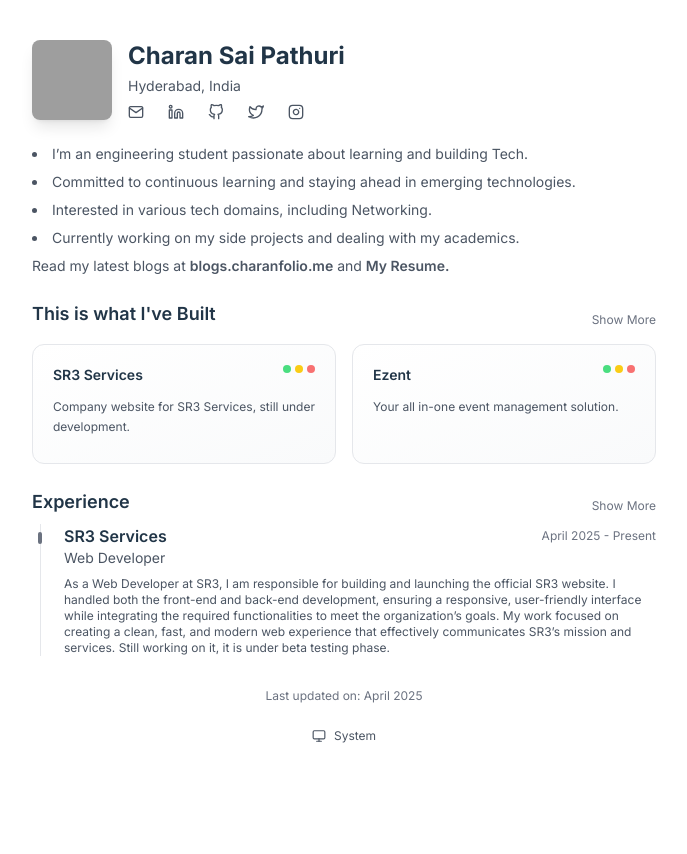
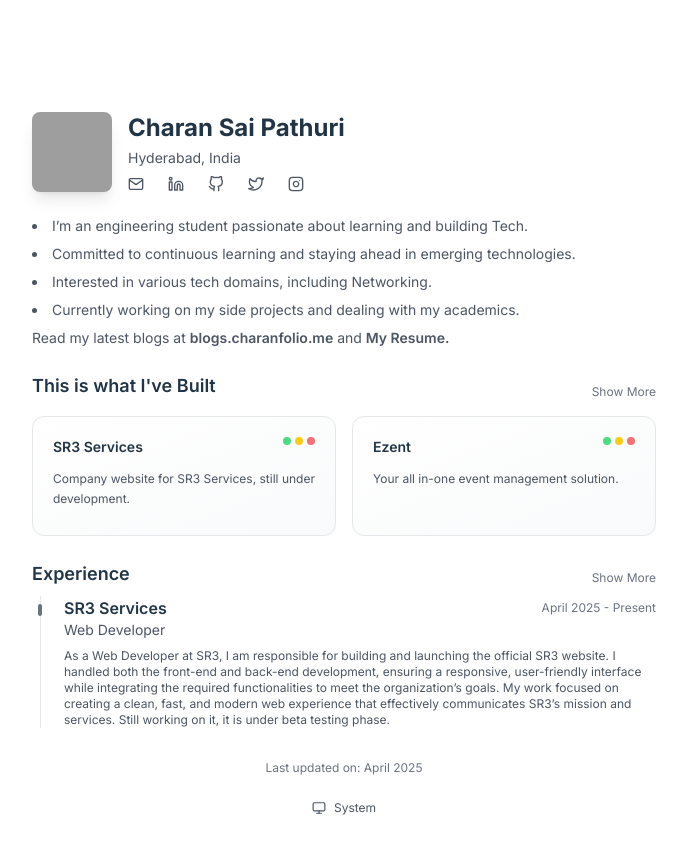
Before and after one commit to Charannsai/charanfolioo, a React (Vite) app: page / in a window 1280 px wide. Shown: the top 854 px of the page, without its empty margins (296-983 px from the left). Before the commit the page ends 800 px from the top, so only its background shows below. Built offline with nearby package versions, Linux system fonts and the light colour scheme; grey boxes are pictures that could not be loaded.

Commit message:
color fix

```diff
--- a/src/App.jsx
+++ b/src/App.jsx
@@ -42,7 +42,7 @@
       transition={{ duration: 0.5 }}
       className={`min-h-screen ${isLoading ? 'blur-load' : 'loaded'}`}
     >
-      <div className="max-w-2xl mx-auto px-6 py-10">
+      <div className="max-w-2xl mx-auto px-6 md:py-28 py-12">
         <Profile />
         {/* <TechStack /> */}
         <Projects />
```
